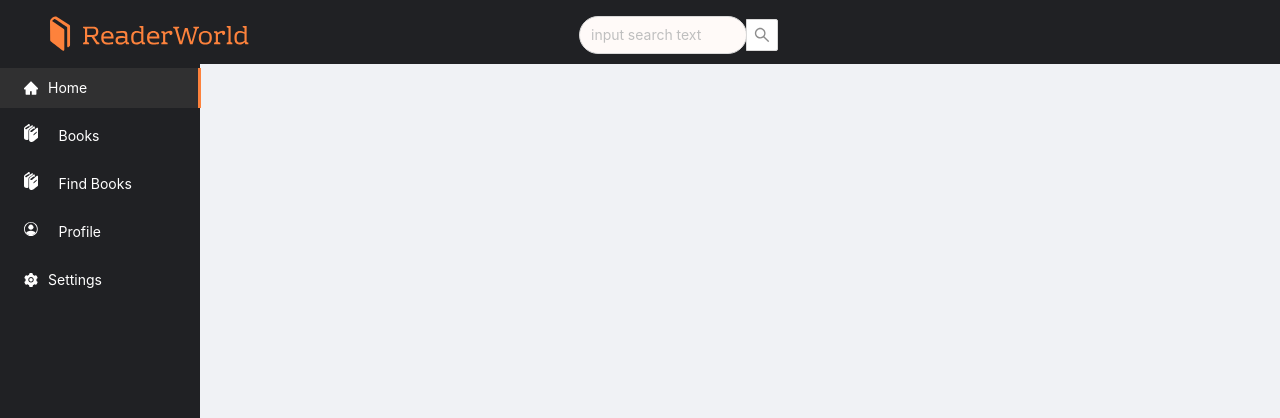
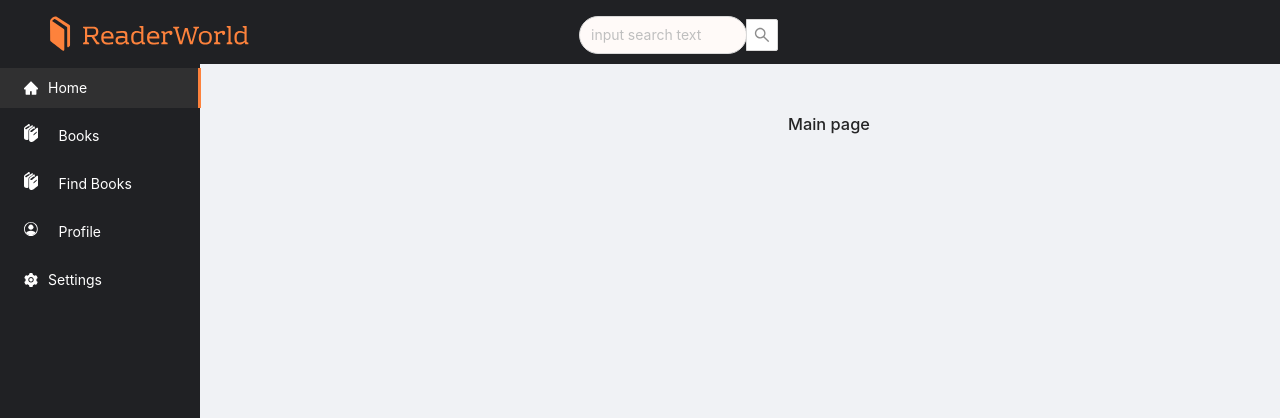
Before and after one commit to burcuaykan/readerworld, a React (Create React App) app in the folder frontend/: page /main-page in a window 1280 px wide. Shown: the top 418 px of the page. Built offline with nearby package versions, Linux system fonts and the light colour scheme.

Commit message:
new pages added and navigation of navbar is done

```diff
--- a/frontend/src/App.js
+++ b/frontend/src/App.js
@@ -5,13 +5,14 @@ import MainPage from './components/pages/main-page/main-page';
 import './App.css';
 import Footercomp from './components/footer/footer';
 import BookInfoPage from './components/pages/book-info/book-info';
+import NavBarComp from './components/navigation-bar/navigation-bar';
 
 class App extends Component {
   render() {
     return (
       <Router>
         <Route exact path='/' component={WelcomePage}></Route>
-        <Route exact path='/main-page' component={MainPage}></Route>
+        <Route exact path='/main-page' component={NavBarComp}></Route>
         <Route exact path='/book-info-page' component={BookInfoPage}></Route>
         <Footercomp/>
       </Router>
--- a/frontend/src/components/navigation-bar/navigation-bar.js
+++ b/frontend/src/components/navigation-bar/navigation-bar.js
@@ -1,28 +1,116 @@
 import React from "react";
 import './navigation-bar.css';
-import { Menu } from 'antd';
+import { Layout, Menu } from 'antd';
 import { HomeFilled, SettingFilled } from '@ant-design/icons';
 import Profile from '../../images/profile.svg';
 import Books from '../../images/books.svg';
 import { Redirect, NavLink } from "react-router-dom";
+import BookInfoContent from "../pages/book-info/book-info";
+import MainLogo from '../../images/mainpage-logo.svg';
+import { Input } from 'antd';
+import MainPage from '../pages/main-page/main-page';
+import FindBookContent from '../pages/find-book-page/find-book.js';
+import ProfileContent from '../pages/profile-page/profile.js';
+import SettingsContent from '../pages/settings-page/settings.js';
 
-export default class Footercomp extends React.Component {
+
+
+
+const { Header, Content, Sider } = Layout;
+const { Search } = Input;
+const onSearch = value => console.log(value);
+
+
+export default class NavBarComp extends React.Component {
+
+    constructor(props){
+        super(props);
+        this.handleFirst = this.handleFirst.bind(this);
+        this.handleSecond = this.handleSecond.bind(this);
+        this.handleThird = this.handleThird.bind(this);
+        this.handleFourth = this.handleFourth.bind(this);
+        this.handleFifth = this.handleFifth.bind(this);
+
+        this.state = {item: 1};
+    }
+
+    handleFirst() {
+        this.setState({item:1});
+
+    }
+    handleSecond() {
+        this.setState({item:2});
+    }
+    handleThird() {
+        this.setState({item:3});
+    }
+    handleFourth() {
+        this.setState({item:4});
+    }
+    handleFifth() {
+        this.setState({item:5});
+    }
+
 
     render() {
         return (
+            <Layout style={{ height: "625px" }}>
+                <Header className="header">
+                    <div className="logo" style={{ float: "left" }}>
+                        <img src={MainLogo} alt="" style={{ width: "40%" }} />
+                    </div>
+                    <div className="search-bar">
+                        <Search className="search-bar-input" placeholder="input search text" onSearch={onSearch} style={{ width: 200 }} />
+                    </div>
+                </Header>
+                <Layout>
+                    <Sider className="site-layout-background" width={200} >
+                    <Layout style={{ }}></Layout>
                         <Menu
                             mode="inline"
                             defaultSelectedKeys={['1']}
                             defaultOpenKeys={['sub1']}
                             style={{ height: '100%', borderRight: 0 }}
                         >
-                <Menu.Item selected className="MenuItem" key="1" icon={<HomeFilled />} >Home</Menu.Item>
-                <Menu.Item selected className="MenuItem" key="2" icon={<img src={Books} alt="" style={{ width: "9%", paddingBottom: "6px", marginRight: "10px" }} />} > Books </Menu.Item>
-                <Menu.Item selected className="MenuItem" key="3" icon={<img src={Books} alt="" style={{ width: "9%", paddingBottom: "6px", marginRight: "10px" }} />}>Find Books</Menu.Item>
-                <Menu.Item selected className="MenuItem" key="4" icon={<img src={Profile} alt="" style={{ width: "9%", paddingBottom: "6px", marginRight: "10px" }} />}>Profile</Menu.Item>
-                <Menu.Item selected className="MenuItem" key="5" icon={<SettingFilled />}>Settings</Menu.Item>
+                            <Menu.Item selected onClick={this.handleFirst} className="Home" key="1" icon={<HomeFilled />} >Home</Menu.Item>
+                            <Menu.Item selected onClick={this.handleSecond} className="Books" key="2" icon={<img src={Books} alt="" style={{ width: "9%", paddingBottom: "6px", marginRight: "10px" }} />} > Books </Menu.Item>
+                            <Menu.Item selected onClick={this.handleThird} className="FindBooks" key="3" icon={<img src={Books} alt="" style={{ width: "9%", paddingBottom: "6px", marginRight: "10px" }} />}>Find Books</Menu.Item>
+                            <Menu.Item selected onClick={this.handleFourth} className="Profile" key="4" icon={<img src={Profile} alt="" style={{ width: "9%", paddingBottom: "6px", marginRight: "10px" }} />}>Profile</Menu.Item>
+                            <Menu.Item selected onClick={this.handleFifth} className="Settings" key="5" icon={<SettingFilled />}>Settings</Menu.Item>
                         </Menu>
-        )
+                    </Sider>
+                    <Layout style={{ padding: '24px 24px 24px' }}></Layout>
+                    <Content
+                            className="site-layout-background"
+                            style={{
+                                padding: 24,
+                                margin: 0,
+                                minHeight: 280,
+                            }}
+                        >
+
+                            {this.state.item == 1 &&
+                                <MainPage/>
+                            }
+                            {this.state.item == 2 &&
+                                <BookInfoContent/>
+                            }
+                            {this.state.item == 3 &&
+                                <FindBookContent/>
+                            }
+                            {this.state.item == 4 &&
+                                <ProfileContent/>
+                            }
+                            {this.state.item == 5 &&
+                                <SettingsContent/>
+                            }
+
+                        </Content>
+                </Layout>
+
+            </Layout>
+        );
+
     }
 
 }
--- a/frontend/src/components/pages/book-info/book-info.css
+++ b/frontend/src/components/pages/book-info/book-info.css
@@ -4,14 +4,14 @@
     margin-bottom: 0cm;
     margin-top: 1rem;
     padding: 0cm;
-    color: #FFFFFF;
+    color: #000000;
 }
 .author-name{
     font-weight: 500;
     font-size: 20px;
     padding: 0cm;
     margin-bottom: 0.5cm;
-    color: #d3d3d3;
+    color: #202124;
 }
 .book-info{
     font-weight: 200;
@@ -19,7 +19,7 @@
     padding: 0cm;
 
     margin: 0cm;
-    color: #FFFFFF;
+    color: #202124;
 }
 .book-info-container{
     margin: 0cm;
--- /dev/null
+++ b/frontend/src/components/pages/find-book-page/find-book.js
@@ -0,0 +1,21 @@
+import React, { Component } from "react";
+import { Layout} from 'antd';
+
+const { Header, Content, Sider } = Layout;
+
+export default class FindBookContent extends Component {
+    render() {
+        return (
+            <Content
+                            className="site-layout-background"
+                            style={{
+                                padding: 24,
+                                margin: 0,
+                                minHeight: 280,
+                            }}
+                        >
+                        <h1>Find Book</h1>
+            </Content>
+        );
+    }
+}
--- a/frontend/src/components/pages/main-page/main-page.js
+++ b/frontend/src/components/pages/main-page/main-page.js
@@ -11,6 +11,7 @@ import NavBar from '../../navigation-bar/navigation-bar.js'
 import { Input } from 'antd';
 import { Row, Col } from 'react-bootstrap';
 import axios from 'axios'
+import BookInfoContent from "../book-info/book-info";
 
 const { Search } = Input;
 const { Header, Content, Sider } = Layout;
@@ -53,21 +54,7 @@ export default class MainPage extends Component {
     }
     render() {
         return (
-            <Layout style={{ height: "625px" }}>
-                <Header className="header">
-                    <div className="logo" style={{ float: "left" }}>
-                        <img src={MainLogo} alt="" style={{ width: "40%" }} />
-                    </div>
-                    <div className="search-bar">
-                        <Search className="search-bar-input" placeholder="input search text" onSearch={onSearch} style={{ width: 200 }} />
-                    </div>
-                </Header>
-                <Layout>
-                    <Sider className="site-layout-background" width={200} >
-                        <NavBar/>
-                    </Sider>
-                    <Layout style={{ padding: '24px 24px 24px' }}>
-                        <Content
+                <Content
                             className="site-layout-background"
                             style={{
                                 padding: 24,
@@ -75,6 +62,8 @@ export default class MainPage extends Component {
                                 minHeight: 280,
                             }}
                         >
+                        <h1>Main page</h1>
+
                             <Col>
                                 <Row>
                                     {/* <Col><img src={Mockingbird} alt="" style={{ width: "60%" }} /></Col>
@@ -112,9 +101,6 @@ export default class MainPage extends Component {
 
 
                         </Content>
-                    </Layout>
-                </Layout>
-            </Layout>
         );
     }
 }
--- /dev/null
+++ b/frontend/src/components/pages/profile-page/profile.js
@@ -0,0 +1,21 @@
+import React, { Component } from "react";
+import { Layout} from 'antd';
+
+const { Header, Content, Sider } = Layout;
+
+export default class ProfileContent extends Component {
+    render() {
+        return (
+            <Content
+                            className="site-layout-background"
+                            style={{
+                                padding: 24,
+                                margin: 0,
+                                minHeight: 280,
+                            }}
+                        >
+                        <h1>Profile</h1>
+            </Content>
+        );
+    }
+}
--- /dev/null
+++ b/frontend/src/components/pages/settings-page/settings.js
@@ -0,0 +1,21 @@
+import React, { Component } from "react";
+import { Layout} from 'antd';
+
+const { Header, Content, Sider } = Layout;
+
+export default class SettingsContent extends Component {
+    render() {
+        return (
+            <Content
+                            className="site-layout-background"
+                            style={{
+                                padding: 24,
+                                margin: 0,
+                                minHeight: 280,
+                            }}
+                        >
+                        <h1>Settings</h1>
+            </Content>
+        );
+    }
+}
```
Also changed, not shown: frontend/src/components/pages/book-info/book-info.js (+8 -12 lines), frontend/src/components/pages/find-book-page/find-book.css (added), frontend/src/components/pages/profile-page/profile.css (added), frontend/src/components/pages/settings-page/settings.css (added). Lines whose indentation alone changed are shown as unchanged.
